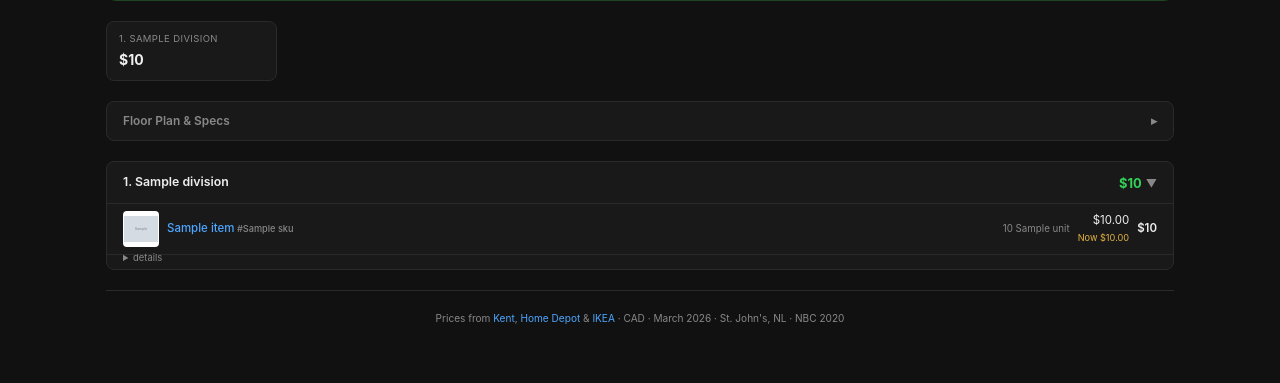
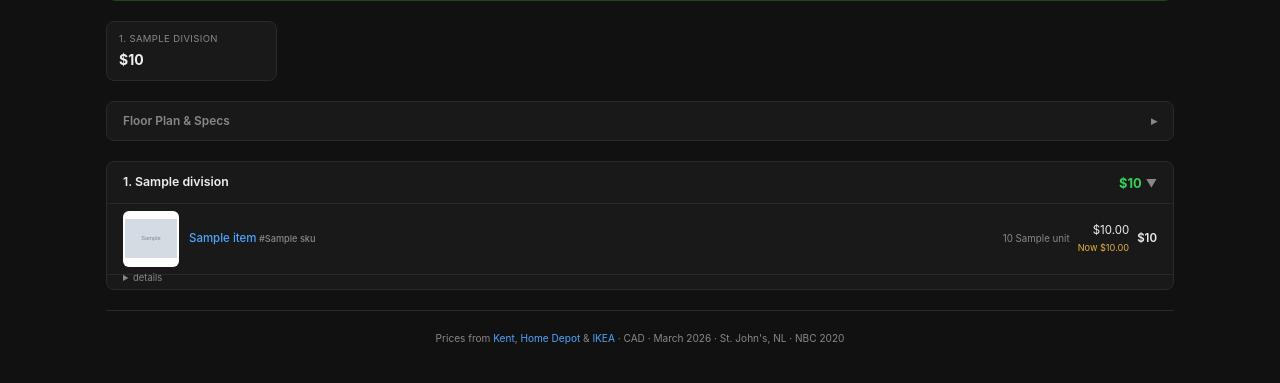
Before and after one commit to matisaar/stjohns-backyard-suite, a Flask app: template web/templates/index.html in a window 1280 px wide. Shown: the part 255-638 px from the top of the page. Run offline with Flask 3, Linux system fonts and the light colour scheme; the template is opened without the code that fills it: most values are stand-ins (such as "Sample title", 1, 10 or a date in 2020); grey boxes marked "Sample" are stand-in pictures.

Commit message:
Increase product thumbnails from 36px to 56px

```diff
--- a/web/templates/index.html
+++ b/web/templates/index.html
@@ -110,9 +110,10 @@
         .item:last-child { border-bottom: none; }
         .item:hover { background: rgba(77,166,255,0.03); }
         .item-img {
-            width: 36px; height: 36px; border-radius: 4px;
-            object-fit: contain; background: #fff; padding: 1px;
-            vertical-align: middle; margin-right: 8px;
+            width: 56px; height: 56px; border-radius: 6px;
+            object-fit: contain; background: #fff; padding: 2px;
+            vertical-align: middle; margin-right: 10px;
+            flex-shrink: 0;
         }
         .item-name { font-weight: 500; display: flex; align-items: center; }
         .item-qty { text-align: center; color: var(--dim); white-space: nowrap; font-size: 0.85em; }
```
